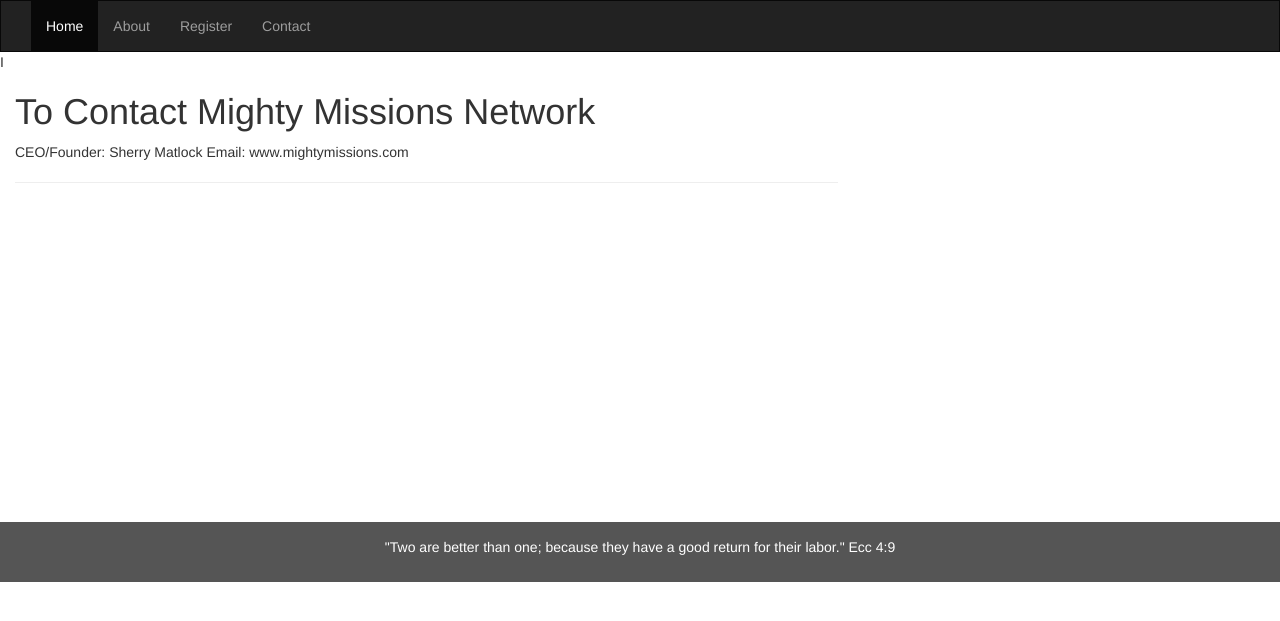
After one commit to smatloc1/project_folder, a Flask app: page /contact in a window 1280 px wide. The commit adds this page. Shown: the top 621 px of the page. Run offline with Flask 2, Linux system fonts and the light colour scheme; some libraries are stand-ins or nearby versions.

Commit message:
add about and contact templates

```diff
--- a/server.py
+++ b/server.py
@@ -12,6 +12,25 @@
 app = Flask(__name__)
 app.secret_key = "2455lbkjfgjhfghkf"
 app.jinja_env.undefined = StrictUndefined
+
+
+
+
+################       Main Homepage        ####################
+
+@app.route('/contact')
+def contactpage():
+    """Contact information Page"""
+
+    return render_template('contact.html')
+
+
+@app.route('/about')
+def aboutpage():
+    """information about Mighty Missions"""
+
+    return render_template('about.html')
+
 
 
 
--- a/templates/base.html
+++ b/templates/base.html
@@ -55,9 +55,9 @@
     <div class="collapse navbar-collapse" id="myNavbar">
       <ul class="nav navbar-nav">
         <li class="active"><a href="/">Home</a></li>
-        <li><a href="#">About</a></li>
+        <li><a href="/about">About</a></li>
         <li><a href="/registrationform">Register</a></li>
-        <li><a href="#">Contact</a></li>
+        <li><a href="/contact">Contact</a></li>
       </ul>
     </div>
   </div>
--- /dev/null
+++ b/templates/contact.html
@@ -0,0 +1,25 @@
+{% extends 'base.html' %}
+{% block title %}Mighty Missions Contact Information{% endblock %}
+
+{% block body %}
+
+  I
+<div class="container-fluid text-center">
+  <div class="row content">
+
+    <div class="col-sm-8 text-left">
+      <h1>To Contact Mighty Missions Network</h1>
+
+      <p>CEO/Founder:  Sherry Matlock
+         Email: www.mightymissions.com
+      </p>
+      <hr>
+     </div>
+  </div>
+</div>
+
+<footer class="container-fluid text-center">
+  <p>"Two are better than one; because they have a good return for their labor."  Ecc 4:9</p>
+</footer>
+
+{% endblock %}
```
Also changed, not shown: templates/Welcome.html (deleted, +0 -29 lines), templates/about.html (added, +7 -0 lines).
